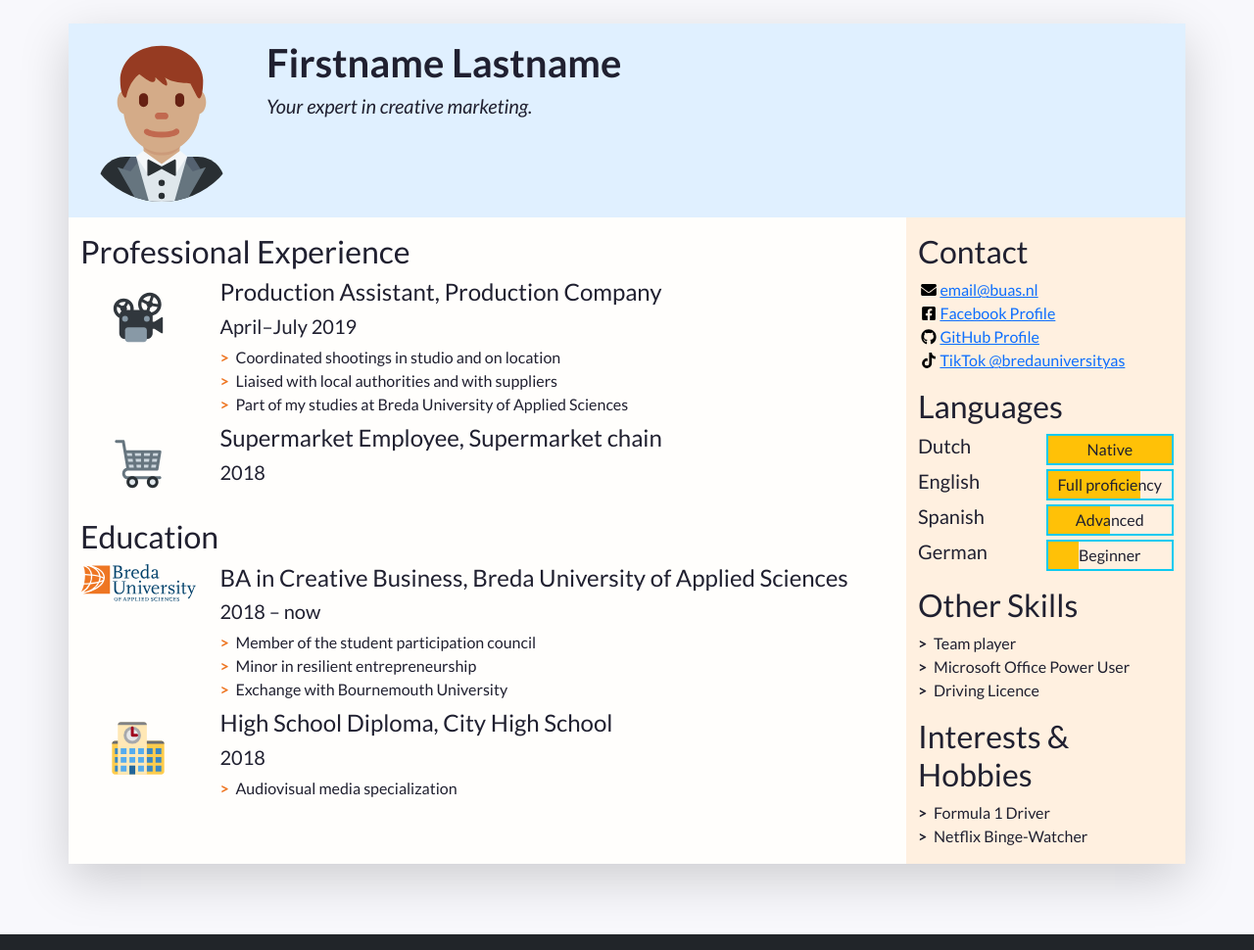
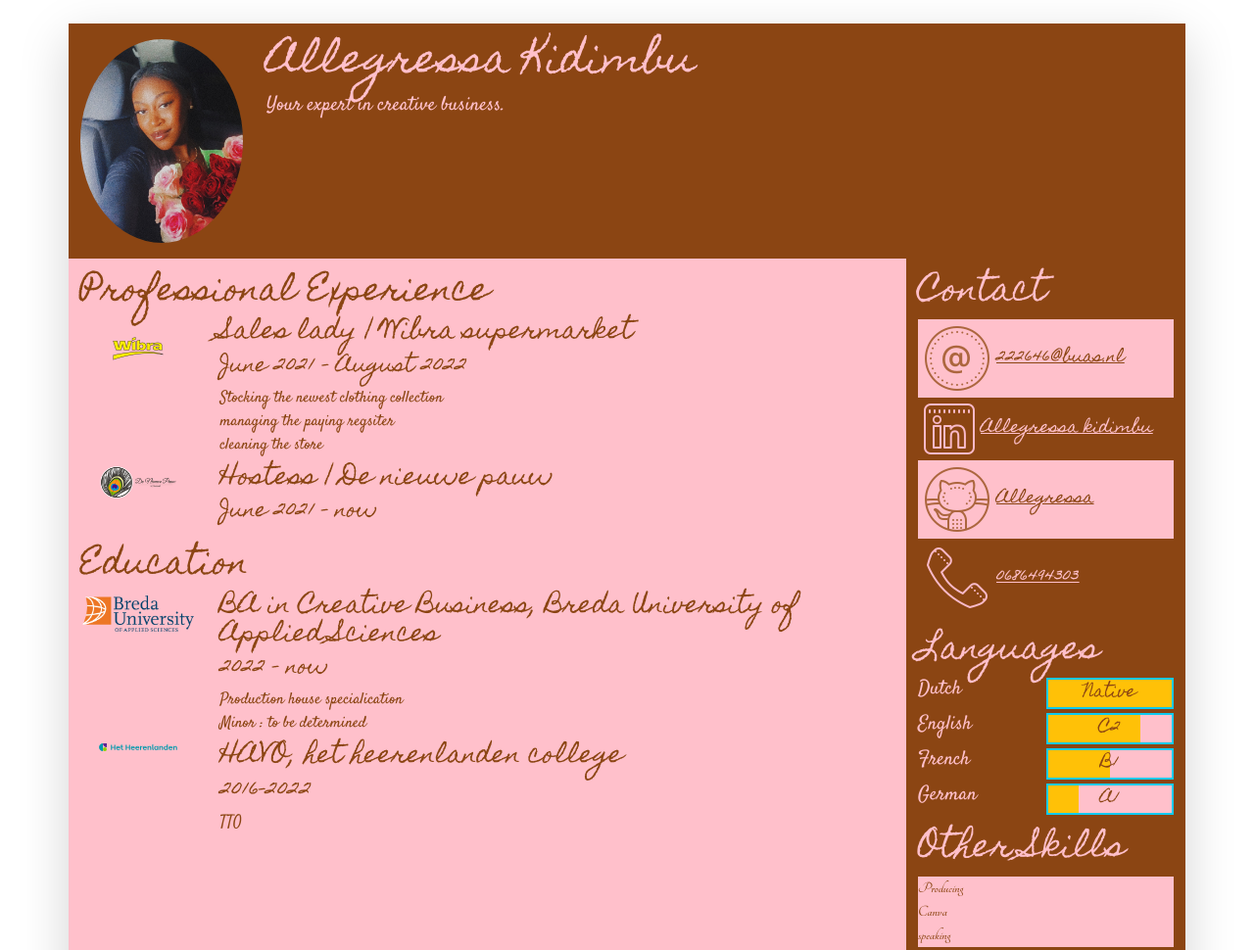
Before and after one commit to allegressa/mycv, a plain HTML site: page index.html in a window 1280 px wide. Shown: the top 970 px of the page at 98% size. Drawn offline with nearby package versions, Linux system fonts and the light colour scheme.

Commit message:
everything has been added
i added everything

```diff
--- a/css/styles.css
+++ b/css/styles.css
@@ -1,51 +1,60 @@
-/* Use this file to use your own styles*/
+@charset "UTF-8";
 
 /* Import declaration to use Google Fonts - check https://fonts.google.com/ for details */
 @import url('https://fonts.googleapis.com/css2?family=Lato:ital,wght@0,400;0,700;1,400;1,700&display=swap');
 
 /* Styles for the body */
 
-body {
-	font-family: Lato, "Open Sans", Roboto, "Segoe UI", "Helvetica Neue", Helvetica, Arial, sans-serif;
-	color: #202030;
-	background-color: #f8f8fc;
-}
 
 /* Styles for custom classes in the document. (There are more, try to find them out!) */
 
-.resume-header {
-    background-color: #e0f0ff;
+/* CSS Document */
+
+.bg-gold {background-color: darkgoldenrod;
 }
 
-.resume-main {
-	background-color: #fffefc;
+.bg-beige {background-color: lightgoldenrodyellow;
 }
 
-.resume-aside {
-	background-color: #fff0e0;
+.bg-yellow {background-color:goldenrod;
 }
 
-/* Styles for lists in the document */
-
-.biography-details li::before, .skill-list li::before {
-	content: ">";
-	font-weight: 800;
-	display: inline-block;
-	width: 1em;
-	margin-left: -1em;
+.bg-brown {background-color: saddlebrown;
+}
+.bg-whip {background-color:papayawhip;
 }
 
-.biography-details li::before {
-	color: #EE7623;
+.bg-pink {background-color: pink;
+}
+.bg-sand {background-color: sandybrown;
 }
 
-.biography-details li, .skill-list li {
-	padding-left: 1em;
+.satisfy-regular {
+  font-family: "Satisfy", cursive;
+  font-weight: 400;
+  font-style: normal;
 }
 
-/* Styles for contact icons */
+.tangerine-regular {
+  font-family: "Tangerine", cursive;
+  font-weight: 400;
+  font-style: normal;
+}
 
-.contact-icon {
-	height: 1em;
-	flex-basis: 1.4em;
+.tangerine-bold {
+  font-family: "Tangerine", cursive;
+  font-weight: 700;
+  font-style: normal;
 }
+
+.homemade-apple-regular {
+  font-family: "Homemade Apple", cursive;
+  font-weight: 400;
+  font-style: normal;
+	color: saddlebrown
+}
+.fc-pink{color: pink}
+
+.fc-brown{color: saddlebrown}
+
+.fc-red{color:darkred}
--- a/index.html
+++ b/index.html
@@ -14,7 +14,10 @@
     <!-- Links to our additional CSS styles -->
     <link rel="stylesheet" href="css/styles.css">
 
-    <title>Firstname Lastname's Resumé</title>
+	  <link rel="preconnect" href="https://fonts.googleapis.com">
+<link rel="preconnect" href="https://fonts.gstatic.com" crossorigin>
+<link href="https://fonts.googleapis.com/css2?family=Homemade+Apple&family=Satisfy&family=Tangerine:wght@400;700&display=swap" rel="stylesheet">
+    <title>Allegressa Kidimbu's Resumé</title>
   </head>
   <!-- End of the head -->
 
@@ -33,7 +36,7 @@
         <header> is a semantic element: it works exactly like <div>, but it gives information about the role of the code below.
         The "row" class is used for the Bootstrap grid.
       -->
-      <header class="row resume-header justify-content-center">
+      <header class="row resume-header justify-content-center bg-brown">
         <!--
           A container to wrap around the portrait and align it. We use Bootstrap grid columns.
           This constrains the portrait to columns of decreasing sizes
@@ -43,14 +46,14 @@
             "w-100" makes sure the image takes the full width of the column it's in
             "rounded-circle" cuts a circle around the image
           -->
-          <img class="w-100 rounded-circle my-3" src="images/portrait.svg" alt="Portrait of Firstname Lastname" width="160">
+          <img class="w-100 rounded-circle my-3" src="images/me.JPEG" alt="Portrait of me" width="160">
         </div>
         <!--
           A container to wrap around your name and tagline. Full-width at small size, then columns of increasing size.
         -->
         <div class="col-12 col-sm-8 col-md-9 col-lg-10 my-3 header-content">
-          <h1 class="fw-bolder">Firstname Lastname</h1>
-          <h5 class="fst-italic tagline">Your expert in creative marketing.</h5>
+          <h1 class="satisfy-regular fc-pink homemade-apple-regular">Allegressa Kidimbu</h1>
+          <h5 class="satisfy-regular fc-pink">Your expert in creative business.</h5>
         </div>
       </header>
 
@@ -59,7 +62,7 @@
         Biography and other details will be on top of each other at sizes XS and S, then next to each other.
         Use the "flex-row-reverse" class here to swap the columns around.
       -->
-      <div class="row resume-bottom">
+      <div class="row resume-bottom bg-pink">
 
         <!--
           <main> is another semantic element. It will contain biographical info (professional experience and education).
@@ -69,7 +72,7 @@
           <!--
             <section> is yet another semantic element. The first one is for professional experience.
           -->
-          <section class="my-3 biography-section">
+          <section class="my-3 biography-section homemade-apple-regular">
             <h2>Professional Experience</h2>
             <!--
               Each list item (li) in the unordered list (ul) below will be one job.
@@ -81,16 +84,16 @@
               <li class="biography-item row mb-2">
                 <!-- We're using a grid inside a grid so we can align logos and text -->
                 <div class="logo-container col-3 col-sm-2 col-md-3 col-lg-2">
-                  <img class="biography-logo mw-100 d-block mx-auto" src="images/employers/projector.svg" alt="Company logo" width="80">
+                  <img class="biography-logo mw-100 d-block mx-auto" src="images/wibra.png" alt="Company logo" width="80">
                 </div>
                 <div class="biography-contents col-9 col-sm-10 col-md-9 col-lg-10">
-                  <h4>Production Assistant, Production Company</h4>
-                  <h5>April&ndash;July 2019</h5>
+                   <h4>Sales lady | Wibra supermarket</h4>
+                  <h5>June 2021 – August 2022</h5>
                   <!-- Use the list below to talk about your achievements -->
-                  <ul class="biography-details list-unstyled">
-                    <li>Coordinated shootings in studio and on location</li>
-                    <li>Liaised with local authorities and with suppliers</li>
-                    <li>Part of my studies at Breda University of Applied Sciences</li>
+                  <ul class="biography-details list-unstyled satisfy-regular">
+                     <li> Stocking the newest clothing collection</li>
+                    <li> managing the paying regsiter </li>
+                    <li> cleaning the store </li>
                   </ul>
                 </div>
               </li>
@@ -99,11 +102,11 @@
               <li class="biography-item row mb-2">
                 <div class="logo-container col-3 col-sm-2 col-md-3 col-lg-2">
                 <!-- We're using a grid inside a grid so we can align logos and text -->
-                  <img class="biography-logo mw-100 d-block mx-auto" src="images/employers/trolley.svg" alt="Company logo" width="80">
+                  <img class="biography-logo mw-100 d-block mx-auto" src="images/pauw.png" alt="Company logo" width="80">
                 </div>
                 <div class="biography-contents col-9 col-sm-10 col-md-9 col-lg-10">
-                  <h4>Supermarket Employee, Supermarket chain</h4>
-                  <h5>2018</h5>
+                  <h4>Hostess | De nieuwe pauw  </h4>
+                  <h5>June 2021 - now  </h5>
                   <!-- This entry doesn't have a list of achievements, but you can copy-paste the one from above -->
                 </div>
               </li>
@@ -113,23 +116,23 @@
 
           <!-- We're done with jobs, let's move on to schools -->
 
-          <section class="my-3 biography-section">
+          <section class="my-3 biography-section homemade-apple-regular">
             <h2>Education</h2>
             <ul class="biography-list list-unstyled">
 
               <!-- Top item in education. And by "top", I mean a Bachelor in Creative Business at BUas. -->
               <li class="biography-item row mb-2">
                 <div class="logo-container col-3 col-sm-2 col-md-3 col-lg-2">
-                  <img class="biography-logo mw-100 d-block mx-auto" src="images/schools/logo-buas.svg" alt="School logo" width="120">
+                  <img class="biography-logo mw-100 d-block mx-auto" src="images/buas.png" alt="School logo" width="120">
                 </div>
                 <div class="biography-contents col-9 col-sm-10 col-md-9 col-lg-10">
                   <h4>BA in Creative Business, Breda University of Applied Sciences</h4>
-                  <h5>2018&nbsp;&ndash;&nbsp;now</h5>
+                  <h5>2022&nbsp;&ndash;&nbsp;now</h5>
                   <!-- Use the list below to talk about minors, exchanges, extra-curricular activities. -->
-                  <ul class="biography-details list-unstyled">
-                    <li>Member of the student participation council</li>
-                    <li>Minor in resilient entrepreneurship</li>
-                    <li>Exchange with Bournemouth University</li>
+                  <ul class="biography-details list-unstyled satisfy-regular">
+                    <li>Production house specialication</li>
+                    <li>Minor : to be determined </li>
+
                   </ul>
                 </div>
               </li>
@@ -137,13 +140,13 @@
               <!-- 2nd item in education -->
               <li class="biography-item row mb-2">
                 <div class="logo-container col-3 col-sm-2 col-md-3 col-lg-2">
-                  <img class="biography-logo mw-100 d-block mx-auto" src="images/schools/school.svg" alt="School logo" width="80">
+                  <img class="biography-logo mw-100 d-block mx-auto" src="images/hlc.svg" alt="School logo" width="80">
                 </div>
                 <div class="biography-contents col-9 col-sm-10 col-md-9 col-lg-10">
-                  <h4>High School Diploma, City High School</h4>
-                  <h5>2018</h5>
-                  <ul class="biography-details list-unstyled">
-                    <li>Audiovisual media specialization</li>
+                   <h4>HAVO, het heerenlanden college </h4>
+                  <h5>2016-2022</h5>
+                  <ul class="biography-details list-unstyled satisfy-regular">
+                    <li> TTO</li>
                   </ul>
                 </div>
               </li>
@@ -159,10 +162,10 @@
           We now move on to the column with contact details, languages and other skills
           <aside> is also a semantic element.
         -->
-        <aside class="col-md-5 col-lg-4 col-xl-3 resume-aside">
+        <aside class="col-md-5 col-lg-4 col-xl-3 resume-aside bg-brown">
 
           <!-- The first block will be contact details -->
-          <section class="my-3 aside-section">
+          <section class="my-3 aside-section fc-pink homemade-apple-regular">
             <h2>Contact</h2>
             <!--
               A list of all your contact details.
@@ -170,29 +173,29 @@
               Be careful and only put channels through which you really want to be contacted.
               If your phone number is your personal one, you may want to remove it!
             -->
-            <ul class="contact-list list-unstyled">
+            <ul class="contact-list list-unstyled bg-pink homemade-apple-regular">
               <li class="contact-item">
-                <a class="d-flex align-items-center" href="mailto:email@buas.nl" target="_blank">
-                  <img class="contact-icon" src="images/icons/envelope.svg" alt="Email">
-                  email@buas.nl
+                <a class="d-flex align-items-center fc-brown" href="mailto:222646@buas.nl" target="_blank">
+                  <img class="contact-icon" src="images/hotmail.png" alt="Email">
+                  222646@buas.nl
                 </a>
               </li>
-              <li class="contact-item">
-                <a class="d-flex align-items-center" href="https://facebook.com/" target="_blank">
-                  <img class="contact-icon" src="images/icons/facebook.svg" alt="Facebook">
-                  Facebook Profile
+              <li class="contact-item bg-brown homemade-apple-regular">
+                <a class="d-flex align-items-center fc-pink" href="https://www.linkedin.com/in/allegressa-kidimbu-169657251/"  target="_blank">
+                  <img class="contact-icon" src="images/linked.png" alt="linked in">
+                  Allegressa kidimbu
                 </a>
               </li>
-              <li class="contact-item">
-                <a class="d-flex align-items-center" href="https://github.com/" target="_blank">
-                  <img class="contact-icon" src="images/icons/github.svg" alt="LinkedIn">
-                  GitHub Profile
+              <li class="contact-item homemade-apple-regular">
+                <a class="d-flex align-items-center fc-brown" href="https://github.com/" target="_blank">
+                  <img class="contact-icon" src="images/git.png" alt="LinkedIn">
+                 Allegressa
                 </a>
               </li>
-              <li class="contact-item">
-                <a class="d-flex align-items-center" href="https://www.tiktok.com/@bredauniversityas" target="_blank">
-                  <img class="contact-icon" src="images/icons/tiktok.svg" alt="Mobile Phone">
-                  TikTok @bredauniversityas
+              <li class="contact-item bg-brown homemade-apple-regular">
+                <a class="d-flex align-items-center fc-pink" href="0686494303" target="_blank">
+                  <img class="contact-icon" src="images/telefoon.png" alt="Mobile Phone">
+                  0686494303
                 </a>
               </li>
             </ul>
@@ -200,40 +203,40 @@
 
           <!-- End of contact details, moving on to languages -->
 
-          <section class="my-3 aside-section">
+          <section class="my-3 aside-section fc-pink homemade-apple-regular">
             <h2>Languages</h2>
             <!-- Each item in the list is a language. Modify, add or remove depending on what you speak -->
             <ul class="language-list list-unstyled">
               <li class="language-item d-flex mb-1">
-                <h5 class="language-name w-50">Dutch</h5>
+                <h5 class="language-name w-50 fc-pink satisfy-regular">Dutch</h5>
                 <div class="language-level w-50 border border-info border-2 position-relative">
                   <!-- The div below is a progress bar. Choose between w-25, w-50, w-75 and w-100 to show your level of fluency -->
                   <div class="language-progress position-absolute bg-warning h-100 w-100"></div>
-                  <h6 class="position-absolute w-100 text-center top-0 py-1">Native</h6>
+                  <h6 class="position-absolute w-100 text-center top-0 py-1 fc-brown">Native</h6>
                 </div>
               </li>
               <li class="language-item d-flex mb-1">
-                <h5 class="language-name w-50">English</h5>
-                <div class="language-level w-50 border border-info border-2 position-relative">
+                <h5 class="language-name w-50 satisfy-regular">English</h5>
+                <div class="language-level w-50 border border-info border-2 position-relative bg-pink">
                   <!-- The div below is a progress bar. Choose between w-25, w-50, w-75 and w-100 to show your level of fluency -->
                   <div class="language-progress position-absolute bg-warning h-100 w-75"></div>
-                  <h6 class="position-absolute w-100 text-center top-0 py-1">Full proficiency</h6>
+                  <h6 class="position-absolute w-100 text-center top-0 py-1 fc-brown"> C2</h6>
+                </div>
+              </li>
+              <li class="language-item d-flex mb-1 bg-brown">
+                <h5 class="language-name w-50 satisfy-regular">French</h5>
+                <div class="language-level w-50 border border-info border-2 position-relative bg-pink">
+                  <!-- The div below is a progress bar. Choose between w-25, w-50, w-75 and w-100 to show your level of fluency -->
+                  <div class="language-progress position-absolute bg-warning h-100 w-50"></div>
+                  <h6 class="position-absolute w-100 text-center top-0 py-1 fc-brown">B1</h6>
                 </div>
               </li>
               <li class="language-item d-flex mb-1">
-                <h5 class="language-name w-50">Spanish</h5>
-                <div class="language-level w-50 border border-info border-2 position-relative">
-                  <!-- The div below is a progress bar. Choose between w-25, w-50, w-75 and w-100 to show your level of fluency -->
-                  <div class="language-progress position-absolute bg-warning h-100 w-50"></div>
-                  <h6 class="position-absolute w-100 text-center top-0 py-1">Advanced</h6>
-                </div>
-              </li>
-              <li class="language-item d-flex mb-1">
-                <h5 class="language-name w-50">German</h5>
-                <div class="language-level w-50 border border-info border-2 position-relative">
+                <h5 class="language-name w-50 satisfy-regular">German</h5>
+                <div class="language-level w-50 border border-info border-2 position-relative bg-pink">
                   <!-- The div below is a progress bar. Choose between w-25, w-50, w-75 and w-100 to show your level of fluency -->
                   <div class="language-progress position-absolute bg-warning h-100 w-25"></div>
-                  <h6 class="position-absolute w-100 text-center top-0 py-1">Beginner</h6>
+                  <h6 class="position-absolute w-100 text-center top-0 py-1 fc-brown "> A1</h6>
                 </div>
               </li>
             </ul>
@@ -241,22 +244,22 @@
 
           <!-- End of contact details, moving on to other skills -->
 
-          <section class="my-3 aside-section">
+          <section class="my-3 aside-section  fc-pink homemade-apple-regular">
             <h2>Other Skills</h2>
             <ul class="skill-list list-unstyled">
-              <li class="skill-item">Team player</li>
-              <li class="skill-item">Microsoft Office Power User</li>
-              <li class="skill-item">Driving Licence</li>
+              <li class="skill-item fc-brown bg-pink tangerine-bold">Producing</li>
+              <li class="skill-item fc-brown bg-pink tangerine-bold">Canva</li>
+              <li class="skill-item fc-brown bg-pink tangerine-bold">speaking</li>
             </ul>
           </section>
 
           <!-- End of other skills, moving on to interest and hobbies -->
 
-          <section class="my-3 aside-section">
+          <section class="my-3 aside-section fc-pink homemade-apple-regular">
             <h2>Interests &amp; Hobbies</h2>
             <ul class="skill-list list-unstyled">
-              <li class="skill-item">Formula 1 Driver</li>
-              <li class="skill-item">Netflix Binge-Watcher</li>
+              <li class="skill-item tangerine-bold">Puzzels</li>
+              <li class="skill-item tangerine-bold">Singing</li>
             </ul>
           </section>
 
@@ -265,8 +268,8 @@
     </div>
 
     <!-- And now, a footer! -->
-    <footer class="bg-dark mt-sm-5 py-4 text-light">
-      <p class="container text-end">
+    <footer class="bg-pink mt-sm-5 py-4 text-light">
+      <p class="container text-end fc-brown tangerine-bold">
         Created as part of the <a href="https://www.buas.nl/en/programmes/creative-business" target="_blank">Bachelor of Creative Business at Breda University of Applied Sciences.</a>
       </p>
     </footer>
```
Also changed, not shown: images/buas.png (added), images/face.jpg (added), images/git.png (added), images/hlc.svg (added), images/hotmail.png (added), images/linked.png (added), images/me.JPEG (added), images/pauw.png (added), images/telefoon.png (added), images/wibra.png (added), 2 other files.
